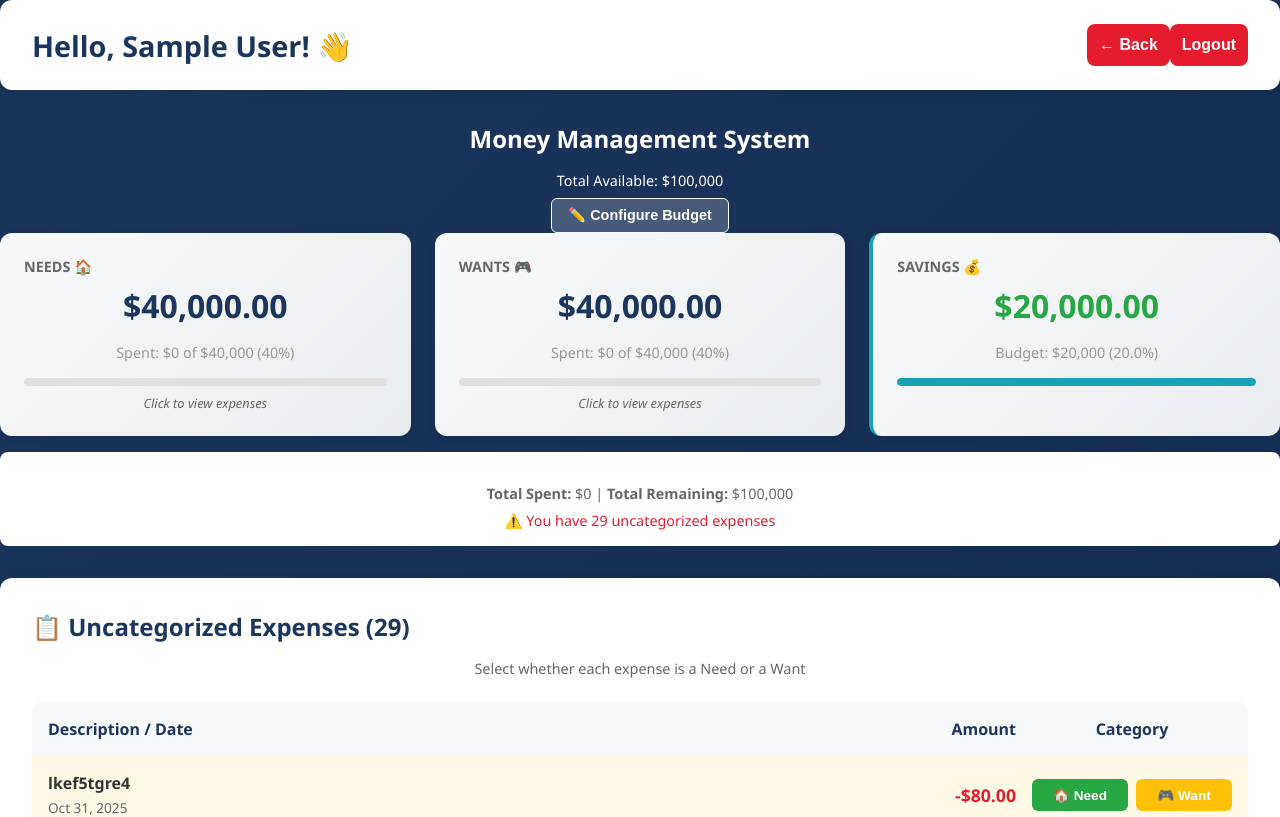
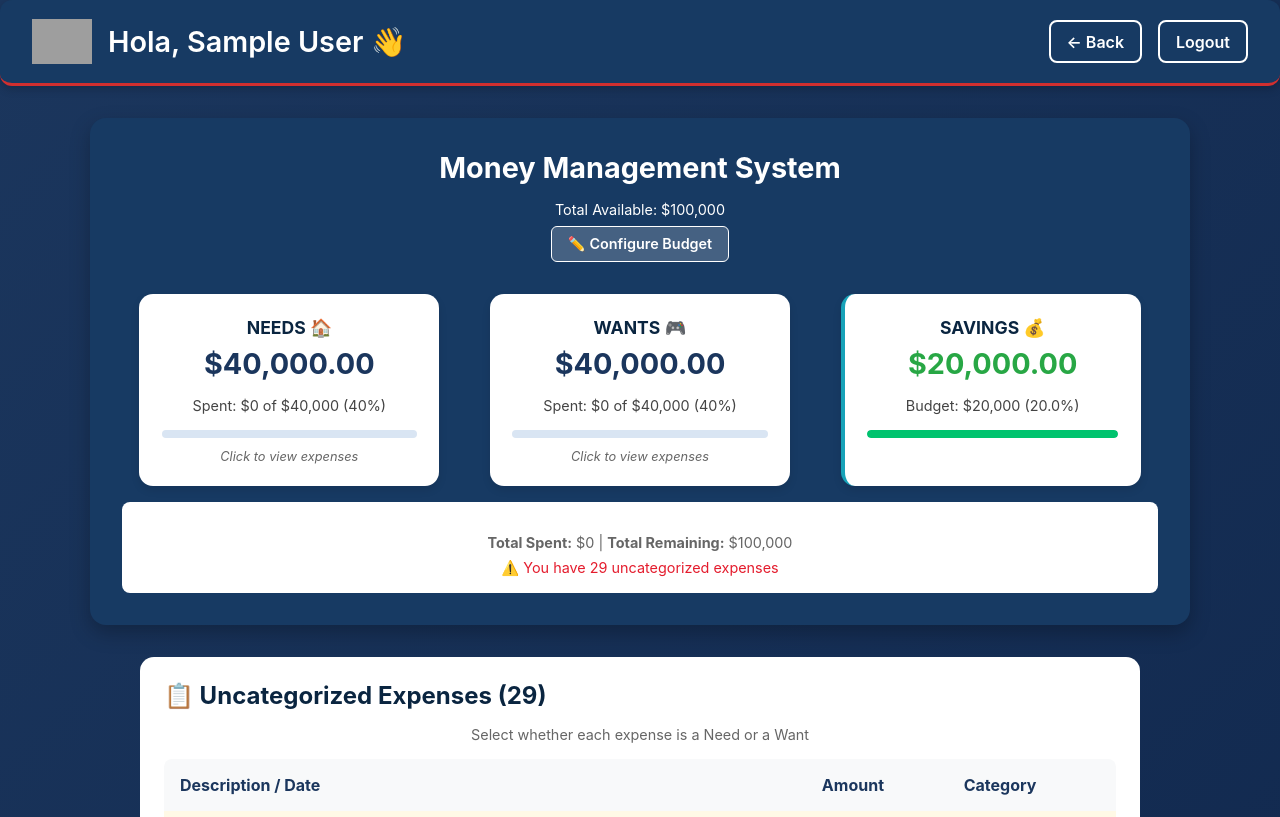
Before and after one commit to fermapre/CapitalOneBalance, a React app in the folder frontend/: page /balance in a window 1280 px wide. Shown: the top 817 px of the page. Built offline with nearby package versions, Linux system fonts and the light colour scheme; sample sign-in values are in the browser's storage; grey boxes are pictures that could not be loaded; the HTML template or start-up script is replaced by a standard one.

Commit message:
Lol no se ni que cambie JAJAJ

```diff
--- a/frontend/src/pages/Balance.css
+++ b/frontend/src/pages/Balance.css
@@ -1,39 +1,334 @@
-/* Pending Badge */
-.pending-badge {
-  background: linear-gradient(135deg, #ffc107 0%, #ff9800 100%);
-  color: white;
-  padding: 0.5rem 1rem;
-  border-radius: 20px;
-  display: inline-block;
-  font-weight: 600;
-  margin-top: 0.5rem;
-  animation: pulse 2s infinite;
+/* =====================================
+   🎨 CAPITAL ONE MONEY DASHBOARD THEME
+   ===================================== */
+
+/* ==== PALETTE ==== */
+:root {
+  --blue-primary: #0a2540;
+  --blue-secondary: #173a63;
+  --accent-red: #d12f2f;
+  --light-blue: #e8f1f9;
+  --white: #ffffff;
+  --green: #00c36e;
+  --yellow: #ffc107;
 }
 
-@keyframes pulse {
-  0%, 100% {
-    opacity: 1;
-  }
-  50% {
-    opacity: 0.7;
-  }
+/* ==== GLOBAL RESET ==== */
+* {
+  box-sizing: border-box;
+  margin: 0;
+  padding: 0;
+  font-family: "Inter", "Helvetica Neue", Arial, sans-serif;
 }
 
-/* Pending Section */
-.pending-section {
-  background: white;
+body {
+  background-color: var(--blue-primary);
+  color: var(--white);
+  min-height: 100vh;
+}
+
+/* =====================================
+   🔹 HEADER
+===================================== */
+.dashboard-header {
+  display: flex;
+  justify-content: space-between;
+  align-items: center;
+  background: var(--blue-secondary);
+  padding: 1.2rem 2rem;
+  border-bottom: 3px solid var(--accent-red);
+  box-shadow: 0 3px 10px rgba(0, 0, 0, 0.2);
+}
+
+.logo-section {
+  display: flex;
+  align-items: center;
+  gap: 1rem;
+}
+
+.capitalone-logo {
+  height: 45px;
+}
+
+.dashboard-header h1 {
+  font-size: 1.8rem;
+  font-weight: 600;
+  color: var(--white);
+}
+
+.header-actions {
+  display: flex;
+  gap: 1rem;
+}
+
+.btn-secondary {
+  background: transparent;
+  color: var(--white);
+  border: 2px solid var(--white);
+  padding: 0.6rem 1rem;
+  border-radius: 8px;
+  cursor: pointer;
+  font-weight: 600;
+  transition: 0.3s;
+}
+
+.btn-secondary:hover {
+  background: var(--accent-red);
+  border-color: var(--accent-red);
+}
+
+/* =====================================
+   💰 BALANCE OVERVIEW
+===================================== */
+.balance-overview {
+  background: var(--blue-secondary);
+  border-radius: 16px;
   padding: 2rem;
-  border-radius: 12px;
-  box-shadow: 0 4px 12px rgba(0,0,0,0.1);
+  margin: 2rem auto;
+  width: 90%;
+  max-width: 1100px;
+  box-shadow: 0 8px 20px rgba(0, 0, 0, 0.25);
+}
+
+.balance-header-info {
+  text-align: center;
   margin-bottom: 2rem;
 }
 
-.pending-section h2 {
-  color: #1b365d;
-  margin-bottom: 0.5rem;
+.balance-header-info h2 {
+  color: var(--white);
+  font-size: 1.8rem;
 }
 
-.pending-subtitle {
-  color: #666;
-  margin-bottom: 1.5rem;
+.balance-period {
+  color: #d0e1f9;
+  font-size: 0.9rem;
 }
+
+.balance-salary {
+  font-weight: 600;
+  font-size: 1.1rem;
+  margin-top: 0.4rem;
+  color: var(--yellow);
+}
+
+.pending-badge {
+  color: var(--accent-red);
+  font-weight: 600;
+  margin-top: 0.4rem;
+}
+
+/* =====================================
+   📊 BALANCE CARDS
+===================================== */
+.balance-cards {
+  display: flex;
+  justify-content: space-around;
+  flex-wrap: wrap;
+  gap: 1rem;
+}
+
+.balance-card {
+  background: var(--white);
+  color: var(--blue-primary);
+  border-radius: 14px;
+  width: 300px;
+  padding: 1.4rem;
+  text-align: center;
+  transition: all 0.3s;
+  box-shadow: 0 4px 8px rgba(0, 0, 0, 0.1);
+}
+
+.balance-card:hover {
+  transform: translateY(-5px);
+  box-shadow: 0 6px 12px rgba(0, 0, 0, 0.2);
+}
+
+.balance-card h3 {
+  font-size: 1.1rem;
+  color: var(--blue-primary);
+}
+
+.balance-card .amount {
+  font-size: 1.8rem;
+  font-weight: 700;
+  margin: 0.5rem 0;
+}
+
+.balance-card .total {
+  color: #444;
+  font-size: 0.9rem;
+}
+
+.progress-bar {
+  height: 8px;
+  background: #d9e5f3;
+  border-radius: 10px;
+  overflow: hidden;
+  margin: 0.7rem 0;
+}
+
+.progress-fill {
+  height: 100%;
+  border-radius: 10px;
+  transition: width 0.3s ease-in-out;
+}
+
+.needs-fill {
+  background: var(--accent-red);
+}
+
+.wants-fill {
+  background: #f5a623;
+}
+
+.savings-fill {
+  background: var(--green);
+}
+
+/* =====================================
+   ⚙️ ACTION BUTTONS
+===================================== */
+.action-buttons {
+  display: flex;
+  justify-content: center;
+  margin: 2rem 0;
+  gap: 1rem;
+}
+
+.btn-action {
+  background: var(--accent-red);
+  color: var(--white);
+  padding: 0.8rem 1.6rem;
+  border: none;
+  border-radius: 10px;
+  font-weight: 600;
+  cursor: pointer;
+  transition: all 0.2s ease;
+}
+
+.btn-action:hover {
+  background: #ff4747;
+}
+
+/* =====================================
+   🧾 PENDING TRANSACTIONS
+===================================== */
+.pending-section {
+  background: var(--white);
+  color: var(--blue-primary);
+  border-radius: 14px;
+  padding: 1.5rem;
+  margin: 2rem auto;
+  width: 90%;
+  max-width: 1000px;
+}
+
+.pending-section h2 {
+  color: var(--blue-primary);
+  margin-bottom: 0.8rem;
+}
+
+.pending-item {
+  display: flex;
+  justify-content: space-between;
+  align-items: center;
+  background: var(--light-blue);
+  padding: 0.8rem 1rem;
+  border-radius: 10px;
+  margin-bottom: 0.6rem;
+  transition: background 0.2s;
+}
+
+.pending-item:hover {
+  background: #cfe6ff;
+}
+
+.pending-amount {
+  font-weight: 700;
+}
+
+.pending-actions button {
+  border: none;
+  border-radius: 6px;
+  padding: 0.4rem 0.8rem;
+  cursor: pointer;
+  font-weight: 600;
+  transition: all 0.2s ease;
+}
+
+.btn-categorize.needs {
+  background: var(--accent-red);
+  color: var(--white);
+}
+
+.btn-categorize.wants {
+  background: var(--yellow);
+  color: var(--blue-primary);
+}
+
+.btn-delete {
+  background: #ccc;
+  color: #222;
+}
+
+.btn-delete:hover {
+  background: #999;
+  color: white;
+}
+
+/* =====================================
+   💬 MODAL
+===================================== */
+.modal-overlay {
+  position: fixed;
+  top: 0;
+  left: 0;
+  right: 0;
+  bottom: 0;
+  background: rgba(0, 0, 0, 0.6);
+  display: flex;
+  justify-content: center;
+  align-items: center;
+}
+
+.modal-content {
+  background: var(--blue-secondary);
+  color: var(--white);
+  padding: 2rem;
+  border-radius: 12px;
+  width: 90%;
+  max-width: 600px;
+  position: relative;
+  box-shadow: 0 6px 20px rgba(0, 0, 0, 0.3);
+}
+
+.close-btn {
+  position: absolute;
+  top: 1rem;
+  right: 1rem;
+  background: transparent;
+  border: none;
+  color: var(--white);
+  font-size: 1.4rem;
+  cursor: pointer;
+}
+
+/* =====================================
+   📱 RESPONSIVE
+===================================== */
+@media (max-width: 768px) {
+  .dashboard-header {
+    flex-direction: column;
+    gap: 1rem;
+  }
+
+  .balance-cards {
+    flex-direction: column;
+    align-items: center;
+  }
+
+  .btn-secondary {
+    width: 100%;
+  }
+}
--- a/frontend/src/pages/Balance.jsx
+++ b/frontend/src/pages/Balance.jsx
@@ -1,8 +1,10 @@
+import logo from "../assets/logo.png";
 import { useState, useEffect } from "react";
 import { useNavigate } from "react-router-dom";
 import "./Balance.css";
 import csvData from "../assets/BankTestDB.csv?raw";
 import { parseExpenses } from "../utils/csvParser";
+
 
 export default function Balance() {
   const [expenses, setExpenses] = useState([]);
@@ -185,7 +187,10 @@ export default function Balance() {
   return (
     <div className="balance-page">
       <header className="dashboard-header">
-        <h1>Hello, {user.name || 'User'}! 👋</h1>
+        <div className="logo-section">
+          <img src={logo} alt="Capital One" className="capitalone-logo" />
+          <h1>Hola, {user?.name || "usuario"} 👋</h1>
+        </div>
         <div className="header-actions">
           <button onClick={() => navigate("/main")} className="btn-secondary">← Back</button>
           <button onClick={handleLogout} className="btn-secondary">Logout</button>
```
